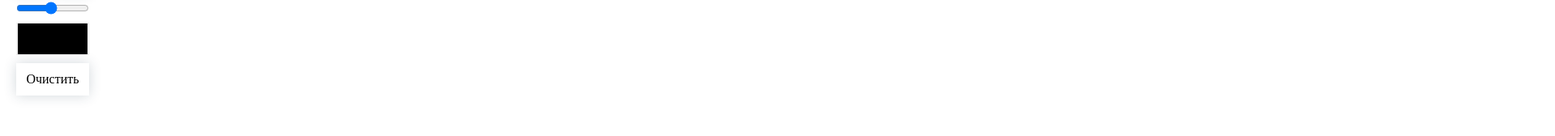
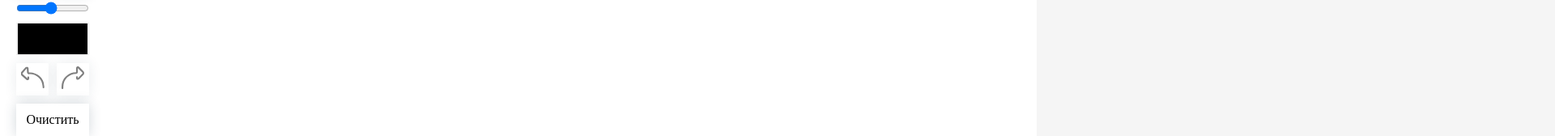
Before and after one commit to NkGromov/Drawer, a React (Create React App) app: page / in a window 1280 px wide. Shown: the part 118-286 px from the top of the page at 81% size, 1920 px wide, since content can reach past the window. Built offline with nearby package versions, Linux system fonts and the light colour scheme.

Commit message:
add history's buttons

```diff
--- a/src/Components/Draw/Draw.tsx
+++ b/src/Components/Draw/Draw.tsx
@@ -1,4 +1,4 @@
-import React, { useCallback, useRef } from "react";
+import React, { MouseEvent, TouchEvent, useRef } from "react";
 import { useEffect } from "react";
 import { useState } from "react";
 import { useDispatch, useSelector } from "react-redux";
@@ -19,25 +19,43 @@ const Draw: React.FC = () => {
     const color = useSelector((state: AppStateType) => state.DrawReducer.color);
     const size = useSelector((state: AppStateType) => state.DrawReducer.size);
     const history = useSelector((state: AppStateType) => state.DrawReducer.history);
+    const historyNext = useSelector((state: AppStateType) => state.DrawReducer.historyNext);
     const [isMouseDown, setIsMouseDown] = useState<boolean>(false);
     const [clickCoord, setClickCoord] = useState<number[][] | null>(null);
-    const [zoom, setZoom] = useState<number>(0);
     historyRef.current = history;
 
-    const mouseDown = (e: React.MouseEvent<HTMLElement>) => {
+    const mouseDown = (e: MouseEvent | TouchEvent) => {
+        let clientX = 0;
+        let clientY = 0;
         setIsMouseDown(true);
-        if (canvas.current) coord(e.clientX - canvas.current.offsetLeft, e.clientY - canvas.current.offsetTop);
+        if ("clientX" in e) {
+            clientX = e.clientX;
+            clientY = e.clientY;
+        } else if ("touches" in e) {
+            clientX = e.touches[0].clientX;
+            clientY = e.touches[0].clientY;
+        }
+        if (canvas.current) coord(clientX - canvas.current.offsetLeft, clientY - canvas.current.offsetTop);
     };
 
-    const mouseUp = (e: React.MouseEvent<HTMLElement>) => {
+    const mouseUp = (e: MouseEvent | TouchEvent) => {
+        let clientX = 0;
+        let clientY = 0;
         setIsMouseDown(false);
         setClickCoord(null);
+        if ("clientX" in e) {
+            clientX = e.clientX;
+            clientY = e.clientY;
+        } else if ("touches" in e) {
+            clientX = e.changedTouches[0].clientX;
+            clientY = e.changedTouches[0].clientY;
+        }
         const newState: history[] = history.reverse();
         const indexLast: number = newState.findIndex((el) => el.type === "PENCIL");
         if (indexLast !== -1) newState[indexLast].added = true;
         dispatch(actions.setHistory(newState.reverse()));
         ctx?.beginPath();
-        if (canvas.current) coord(e.clientX - canvas.current.offsetLeft, e.clientY - canvas.current.offsetTop);
+        if (canvas.current) coord(clientX - canvas.current.offsetLeft, clientY - canvas.current.offsetTop);
     };
 
     const coord = (x: number, y: number) => {
@@ -63,19 +81,7 @@ const Draw: React.FC = () => {
         ctx?.fill();
     };
 
-    // const backStep = useCallback((e: KeyboardEvent) => {
-    //     const history = historyRef.current;
-    //     if (e.ctrlKey && e.keyCode === 90 && history) {
-    //         const index = history.reverse().findIndex((el: history, index: number) => el.added === true && index !== 0);
-    //         history.reverse();
-    //         const newHis = history.slice(0, index);
-    //         console.log(newHis);
-    //         setHistory(newHis);
-    //         reDraw(newHis);
-    //     }
-    // }, []);
-
-    const draw = (e: React.MouseEvent<HTMLElement>) => {
+    const draw = (e: MouseEvent | TouchEvent) => {
         let widthRect: number | null = null,
             heightRect: number | null = null,
             radius: number | null = null,
@@ -101,9 +107,12 @@ const Draw: React.FC = () => {
             radius = Math.sqrt(dx * dx + dy * dy);
         }
 
-        if (canvas.current) {
+        if (canvas.current && "clientX" in e) {
             nowX = e.clientX - canvas.current.offsetLeft;
             nowY = e.clientY - canvas.current.offsetTop;
+        } else if (canvas.current && "touches" in e) {
+            nowX = e.touches[0].clientX - canvas.current.offsetLeft;
+            nowY = e.touches[0].clientY - canvas.current.offsetTop;
         }
 
         if (isMouseDown && nowX && nowY && ctx && (isPencil || isEraser)) {
@@ -189,8 +198,6 @@ const Draw: React.FC = () => {
             canvas.current.width = 4000;
             canvas.current.height = 4000;
         }
-        //     document.addEventListener("keydown", backStep);
-        //     return () => document.removeEventListener("keydown", backStep);
     }, []);
 
     useEffect(() => {
@@ -205,12 +212,15 @@ const Draw: React.FC = () => {
 
     return (
         <>
-            <Tools clear={clear} />
+            <Tools clear={clear} reDraw={reDraw} />
 
             <canvas
                 onMouseDown={mouseDown}
                 onMouseUp={mouseUp}
                 onMouseMove={draw}
+                onTouchMove={draw}
+                onTouchEnd={mouseUp}
+                onTouchStart={mouseDown}
                 onMouseLeave={() => {
                     setIsMouseDown(false);
                     ctx?.beginPath();
--- a/src/Components/Tools/Tools.tsx
+++ b/src/Components/Tools/Tools.tsx
@@ -1,28 +1,61 @@
-import React, { useRef } from "react";
+import React, { useCallback, useEffect, useRef } from "react";
 import { useSelector, useDispatch } from "react-redux";
 import { actions } from "../../Redux/DrawReducer";
 import { AppStateType } from "../../Redux/store";
-import { tool } from "../../Types/types";
+import { history, tool } from "../../Types/types";
 import pencil from "../../images/pencil.svg";
 import eraser from "../../images/eraser.svg";
+import nextPrev from "../../images/nextPrev.svg";
 interface props {
     clear: (withHistory: boolean) => void;
+    reDraw: (history: history[]) => void;
 }
-const Tools: React.FC<props> = ({ clear }) => {
+const Tools: React.FC<props> = ({ clear, reDraw }) => {
     const dispatch = useDispatch();
     const colorRef = useRef<HTMLInputElement>(null);
+    const historyRef = useRef<history[] | null>(null);
+    const historyNextRef = useRef<history[] | null>(null);
     const isPencil = useSelector((state: AppStateType) => state.DrawReducer.isPencil);
     const isEraser = useSelector((state: AppStateType) => state.DrawReducer.isEraser);
     const isRectangle = useSelector((state: AppStateType) => state.DrawReducer.isRectangle);
     const isArc = useSelector((state: AppStateType) => state.DrawReducer.isArc);
-    const color = useSelector((state: AppStateType) => state.DrawReducer.color);
     const size = useSelector((state: AppStateType) => state.DrawReducer.size);
+    const history = useSelector((state: AppStateType) => state.DrawReducer.history);
+    const historyNext = useSelector((state: AppStateType) => state.DrawReducer.historyNext);
+    historyRef.current = history;
+    historyNextRef.current = historyNext;
+    const backStep = (history: history[]) => {
+        const index = history.reverse().findIndex((el: history, index: number) => el.added === true && index !== 0);
+        const newHis = history.slice(index).reverse();
+        history.reverse();
+        reDraw(newHis);
+        dispatch(actions.setHistory(newHis));
+        if (index === -1) clear(true);
+    };
+    const nextStep = (history: history[], historyNext: history[]) => {
+        const partHis = historyNext.slice(history.length);
+        console.log(historyNext);
+        let index = partHis.findIndex((el) => el.added === true);
+        const newHis = historyNext.slice(history.length, history.length + index + 1);
+        reDraw([...history, ...newHis]);
+        dispatch(actions.setHistory([...history, ...newHis]));
+    };
+    const manipulHis = useCallback((e: KeyboardEvent) => {
+        const history = historyRef.current;
+        const historyNext = historyNextRef.current;
+        const key = e.key.toLowerCase();
+        if (e.ctrlKey && key === "z" && history && history.length !== 0) backStep(history);
+        if (e.ctrlKey && key === "y" && history && historyNext && historyNext.length !== 0) nextStep(history, historyNext);
+    }, []);
 
     const setActiveState = (tool: tool, color: string) => {
         dispatch(actions.switchTool(tool));
         dispatch(actions.changeColor(color));
     };
-
+    useEffect(() => {
+        document.addEventListener("keydown", manipulHis);
+        return () => document.removeEventListener("keydown", manipulHis);
+    }, []);
     return (
         <div className="tools">
             <div className="tools__wrapper">
@@ -37,6 +70,12 @@ const Tools: React.FC<props> = ({ clear }) => {
 
                 <input className="tools__size" onChange={(value) => dispatch(actions.changeSize(+value.target.value))} type="range" min="2" max="40" step="1" value={size}></input>
                 <input ref={colorRef} onChange={(value) => dispatch(actions.changeColor(value.target.value))} type="color" disabled={isEraser} className="tools__colorPicker" />
+                <button className="tools__button tools__prev" onClick={() => backStep(history)} disabled={history.length === 0 && true}>
+                    <img src={nextPrev} alt="назад" />
+                </button>
+                <button className="tools__button tools__next" onClick={() => nextStep(history, historyNext)} disabled={historyNext.length === 0 && true}>
+                    <img src={nextPrev} alt="далее" />
+                </button>
                 <button className="tools__button tools__clear" onClick={() => clear(true)}>
                     Очиcтить
                 </button>
--- a/src/Redux/DrawReducer.ts
+++ b/src/Redux/DrawReducer.ts
@@ -9,6 +9,7 @@ const initialState = {
     color: "#000000",
     size: 20,
     history: [] as history[],
+    historyNext: [] as history[],
 };
 
 export type initialStateDraw = typeof initialState;
@@ -32,7 +33,13 @@ const DrawReducer = (state = initialState, action: ActionsTypes): initialStateDr
         case "DRAW_ADD_HISTORY":
             return { ...state, history: [...state.history, action.history] };
         case "DRAW_SET_HISTORY":
-            return { ...state, history: [...action.history] };
+            const newHis = [...action.history];
+            let nextHis: history[] = [];
+            if (newHis.length < state.history.length && state.historyNext.length === 0) nextHis = [...state.history];
+            else if (state.historyNext.length !== 0) nextHis = [...state.historyNext];
+            else if (newHis.length === 0) nextHis = [...state.historyNext];
+            if (state.historyNext.length !== 0 && state.historyNext.length <= newHis.length) nextHis = [];
+            return { ...state, history: newHis, historyNext: nextHis };
         default:
             return state;
     }
--- a/src/css/style.css
+++ b/src/css/style.css
@@ -22,6 +22,9 @@ input[type="color"]::-webkit-color-swatch-wrapper {
 }
 input[type="color"]::-webkit-color-swatch {
     border: none;
+}
+#root {
+    overflow: hidden;
 }
 .tools__wrapper {
     display: grid;
@@ -83,3 +86,12 @@ input[type="color"]::-webkit-color-swatch {
     width: 90px;
     grid-column: 1/3;
 }
+.tools__prev img {
+    transform: rotate(176deg);
+    width: 100%;
+}
+.tools__next img {
+    transform: rotate(176deg);
+    transform: rotateX(180deg);
+    width: 100%;
+}
```
Also changed, not shown: src/images/nextPrev.svg (added).
